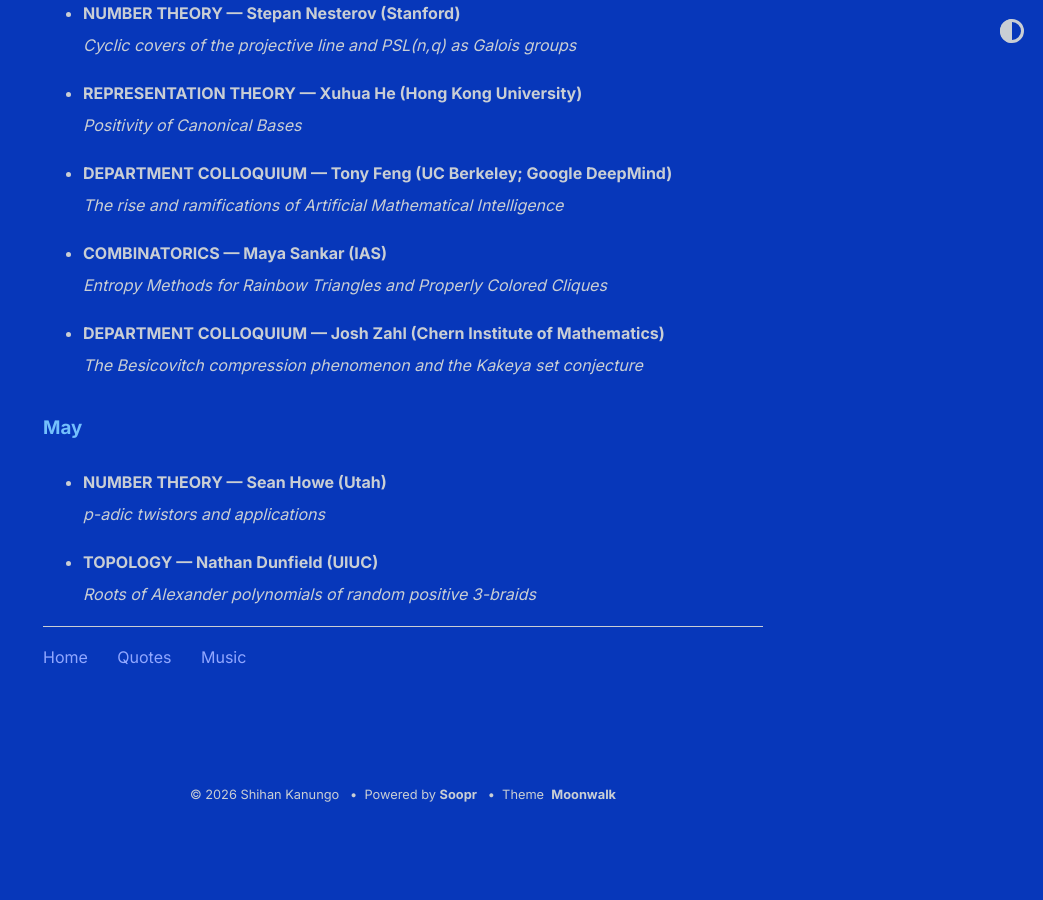
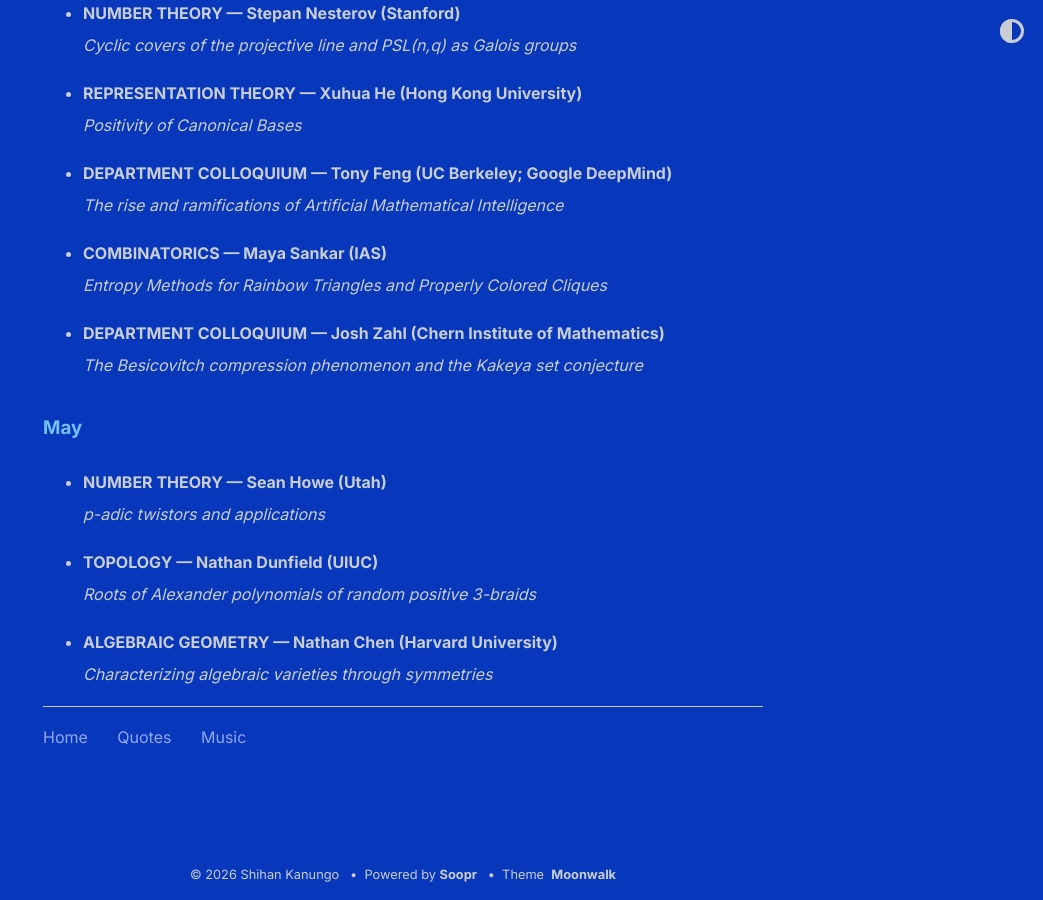
Before and after one commit to shihankanungo/shihankanungo.github.io, a Jekyll site: the page built from math-talks.md, in a window 1280 px wide and 900 px high, scrolled down 1455 px. Shown: the whole window, without its empty margins (237-1280 px from the left). Built offline with Jekyll 4.4.1, drawn with Linux system fonts in a browser that asks for light colours; before the commit the page ends 2275 px from its top, so only the background shows below that.

Commit message:
Update math-talks.md

```diff
--- a/math-talks.md
+++ b/math-talks.md
@@ -136,3 +136,11 @@ See [here](https://mathematics.stanford.edu/events/upcoming-events) for upcoming
   <small><img src="images/2026-05-05.png" alt="May 5"></small>
 </details></li>
 </ul>
+
+<ul>
+<li><details>
+  <summary style="list-style: none;"><b>ALGEBRAIC GEOMETRY &mdash; Nathan Chen (Harvard University)</b><br>
+    <i>Characterizing algebraic varieties through symmetries</i></summary>
+  <small><img src="images/2026-05-06.png" alt="May 6"></small>
+</details></li>
+</ul>
```
